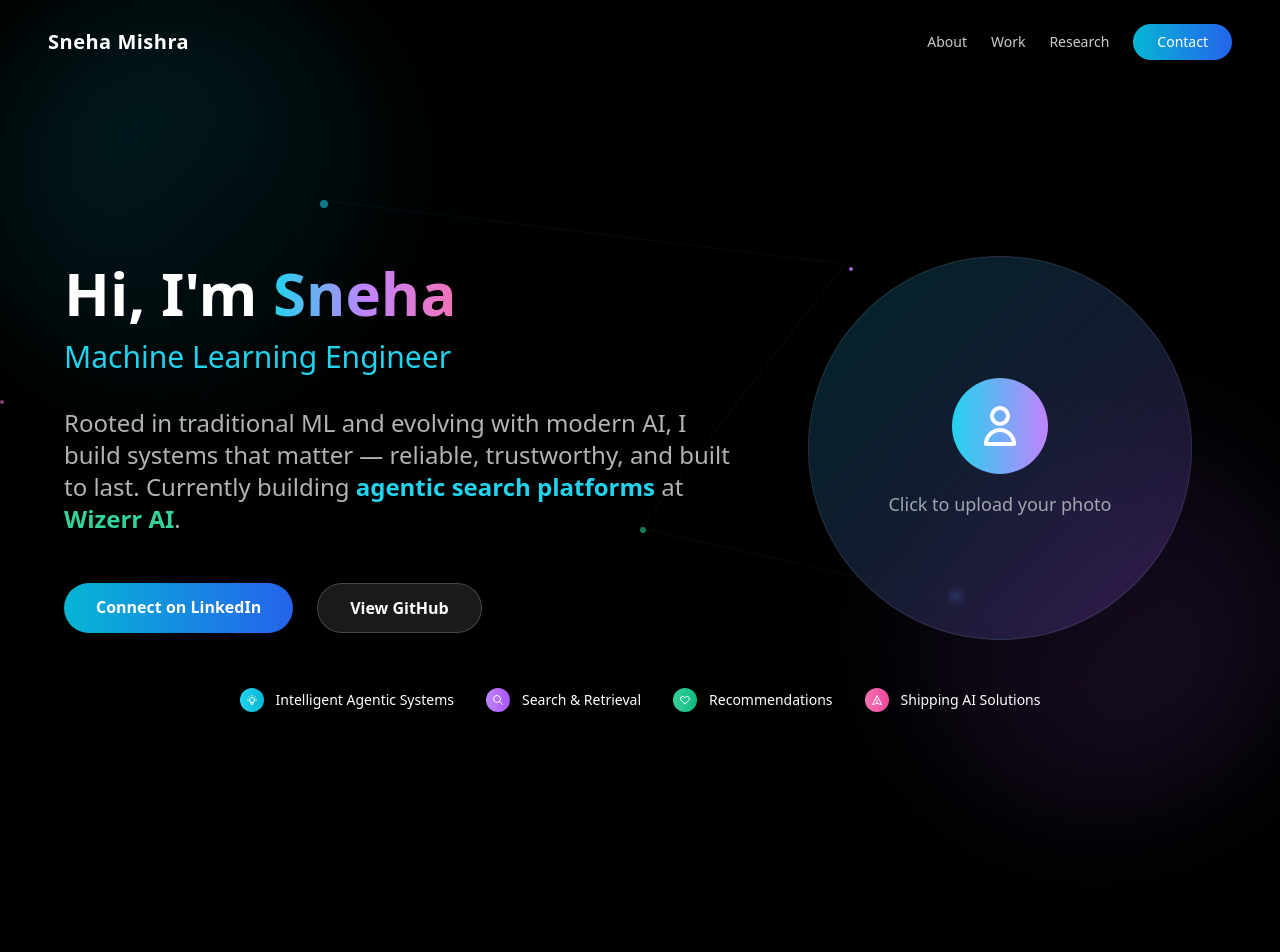
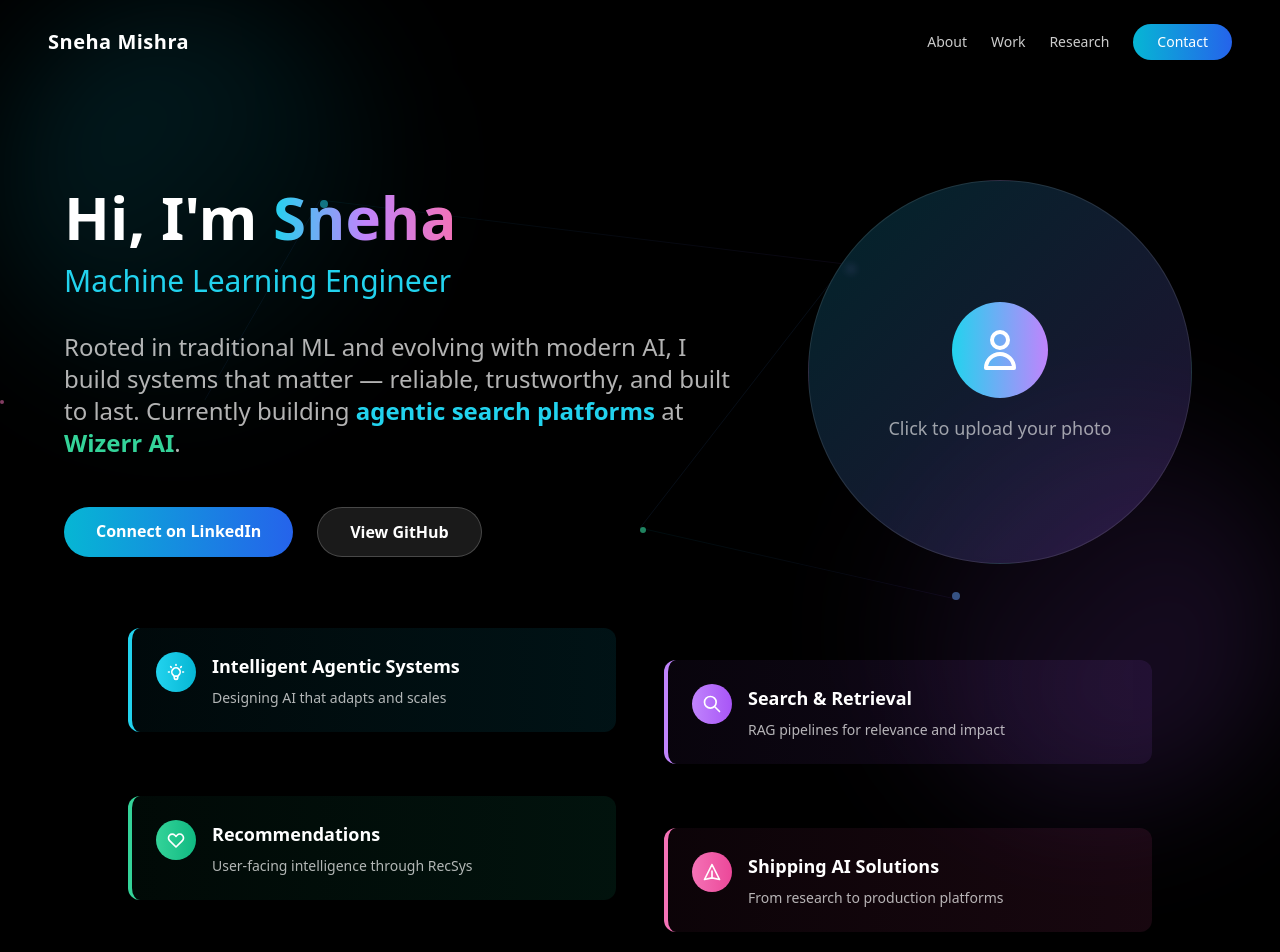
Before and after one commit to snehamishra4321/portfolio-website, a React (Vite) app: page / in a window 1280 px wide. Shown: the top 952 px of the page. Built offline with nearby package versions, Linux system fonts and the light colour scheme.

Commit message:
Create fancy staggered layout with descriptions and artistic positioning
cgen-826764990d2640258679effac5cc549c

```diff
--- a/client/pages/Index.tsx
+++ b/client/pages/Index.tsx
@@ -168,42 +168,68 @@ export default function Index() {
             </div>
           </div>
 
-          {/* Expertise Highlights */}
-          <div className="flex flex-wrap items-center justify-center gap-6 lg:gap-8 pt-12 max-w-4xl mx-auto">
-            <div className="flex items-center space-x-3 group">
-              <div className="w-6 h-6 bg-gradient-to-r from-cyan-400 to-cyan-500 rounded-full flex items-center justify-center flex-shrink-0">
-                <svg className="w-3 h-3 text-white" fill="none" stroke="currentColor" viewBox="0 0 24 24">
+          {/* Expertise Highlights - Fancy Staggered Layout */}
+          <div className="relative pt-16 pb-8 max-w-5xl mx-auto">
+            {/* Top Row - Offset Left */}
+            <div className="flex flex-col lg:flex-row gap-8 lg:gap-12 mb-12">
+              <div className="lg:w-1/2 lg:ml-0">
+                <div className="flex items-start space-x-4 bg-gradient-to-r from-cyan-500/5 to-cyan-500/10 rounded-xl p-6 border-l-4 border-cyan-400">
+                  <div className="w-10 h-10 bg-gradient-to-r from-cyan-400 to-cyan-500 rounded-full flex items-center justify-center flex-shrink-0">
+                    <svg className="w-5 h-5 text-white" fill="none" stroke="currentColor" viewBox="0 0 24 24">
                       <path strokeLinecap="round" strokeLinejoin="round" strokeWidth={2} d="M9.663 17h4.673M12 3v1m6.364 1.636l-.707.707M21 12h-1M4 12H3m3.343-5.657l-.707-.707m2.828 9.9a5 5 0 117.072 0l-.548.547A3.374 3.374 0 0014 18.469V19a2 2 0 11-4 0v-.531c0-.895-.356-1.754-.988-2.386l-.548-.547z" />
                     </svg>
                   </div>
-              <span className="text-white font-medium text-sm whitespace-nowrap">Intelligent Agentic Systems</span>
+                  <div>
+                    <h3 className="text-lg font-semibold text-white mb-2">Intelligent Agentic Systems</h3>
+                    <p className="text-white/70 text-sm">Designing AI that adapts and scales</p>
+                  </div>
+                </div>
               </div>
 
-            <div className="flex items-center space-x-3 group">
-              <div className="w-6 h-6 bg-gradient-to-r from-purple-400 to-purple-500 rounded-full flex items-center justify-center flex-shrink-0">
-                <svg className="w-3 h-3 text-white" fill="none" stroke="currentColor" viewBox="0 0 24 24">
+              <div className="lg:w-1/2 lg:ml-auto lg:mt-8">
+                <div className="flex items-start space-x-4 bg-gradient-to-r from-purple-500/5 to-purple-500/10 rounded-xl p-6 border-l-4 border-purple-400">
+                  <div className="w-10 h-10 bg-gradient-to-r from-purple-400 to-purple-500 rounded-full flex items-center justify-center flex-shrink-0">
+                    <svg className="w-5 h-5 text-white" fill="none" stroke="currentColor" viewBox="0 0 24 24">
                       <path strokeLinecap="round" strokeLinejoin="round" strokeWidth={2} d="M21 21l-6-6m2-5a7 7 0 11-14 0 7 7 0 0114 0z" />
                     </svg>
                   </div>
-              <span className="text-white font-medium text-sm whitespace-nowrap">Search & Retrieval</span>
+                  <div>
+                    <h3 className="text-lg font-semibold text-white mb-2">Search & Retrieval</h3>
+                    <p className="text-white/70 text-sm">RAG pipelines for relevance and impact</p>
+                  </div>
+                </div>
+              </div>
             </div>
 
-            <div className="flex items-center space-x-3 group">
-              <div className="w-6 h-6 bg-gradient-to-r from-emerald-400 to-emerald-500 rounded-full flex items-center justify-center flex-shrink-0">
-                <svg className="w-3 h-3 text-white" fill="none" stroke="currentColor" viewBox="0 0 24 24">
+            {/* Bottom Row - Offset Right */}
+            <div className="flex flex-col lg:flex-row gap-8 lg:gap-12">
+              <div className="lg:w-1/2 lg:ml-auto lg:-mt-4">
+                <div className="flex items-start space-x-4 bg-gradient-to-r from-emerald-500/5 to-emerald-500/10 rounded-xl p-6 border-l-4 border-emerald-400">
+                  <div className="w-10 h-10 bg-gradient-to-r from-emerald-400 to-emerald-500 rounded-full flex items-center justify-center flex-shrink-0">
+                    <svg className="w-5 h-5 text-white" fill="none" stroke="currentColor" viewBox="0 0 24 24">
                       <path strokeLinecap="round" strokeLinejoin="round" strokeWidth={2} d="M4.318 6.318a4.5 4.5 0 000 6.364L12 20.364l7.682-7.682a4.5 4.5 0 00-6.364-6.364L12 7.636l-1.318-1.318a4.5 4.5 0 00-6.364 0z" />
                     </svg>
                   </div>
-              <span className="text-white font-medium text-sm whitespace-nowrap">Recommendations</span>
+                  <div>
+                    <h3 className="text-lg font-semibold text-white mb-2">Recommendations</h3>
+                    <p className="text-white/70 text-sm">User-facing intelligence through RecSys</p>
+                  </div>
+                </div>
               </div>
 
-            <div className="flex items-center space-x-3 group">
-              <div className="w-6 h-6 bg-gradient-to-r from-pink-400 to-pink-500 rounded-full flex items-center justify-center flex-shrink-0">
-                <svg className="w-3 h-3 text-white" fill="none" stroke="currentColor" viewBox="0 0 24 24">
+              <div className="lg:w-1/2 lg:ml-0 lg:mt-4">
+                <div className="flex items-start space-x-4 bg-gradient-to-r from-pink-500/5 to-pink-500/10 rounded-xl p-6 border-l-4 border-pink-400">
+                  <div className="w-10 h-10 bg-gradient-to-r from-pink-400 to-pink-500 rounded-full flex items-center justify-center flex-shrink-0">
+                    <svg className="w-5 h-5 text-white" fill="none" stroke="currentColor" viewBox="0 0 24 24">
                       <path strokeLinecap="round" strokeLinejoin="round" strokeWidth={2} d="M12 19l9 2-9-18-9 18 9-2zm0 0v-8" />
                     </svg>
                   </div>
-              <span className="text-white font-medium text-sm whitespace-nowrap">Shipping AI Solutions</span>
+                  <div>
+                    <h3 className="text-lg font-semibold text-white mb-2">Shipping AI Solutions</h3>
+                    <p className="text-white/70 text-sm">From research to production platforms</p>
+                  </div>
+                </div>
+              </div>
             </div>
           </div>
         </div>
```
Lines whose indentation alone changed are shown as unchanged.
